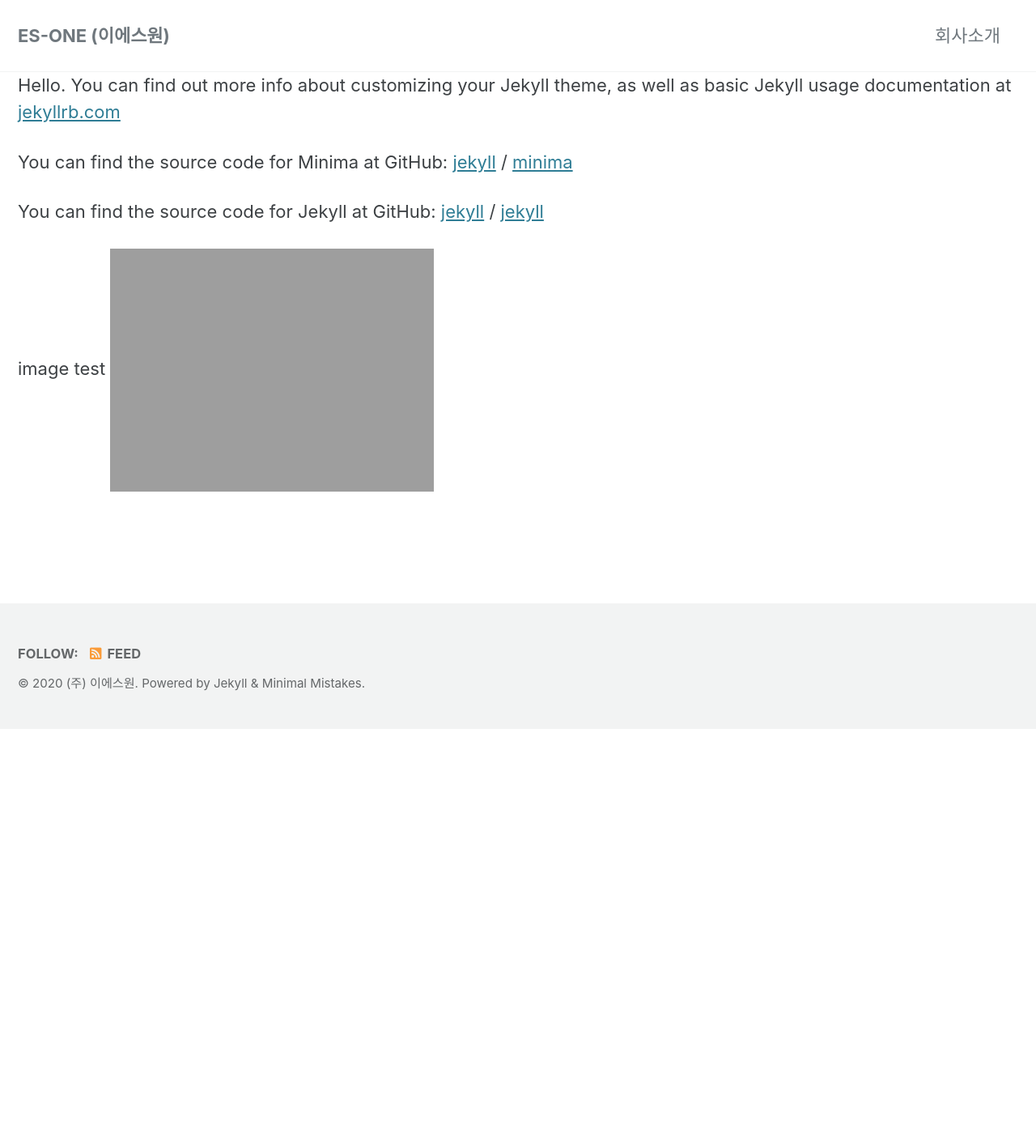
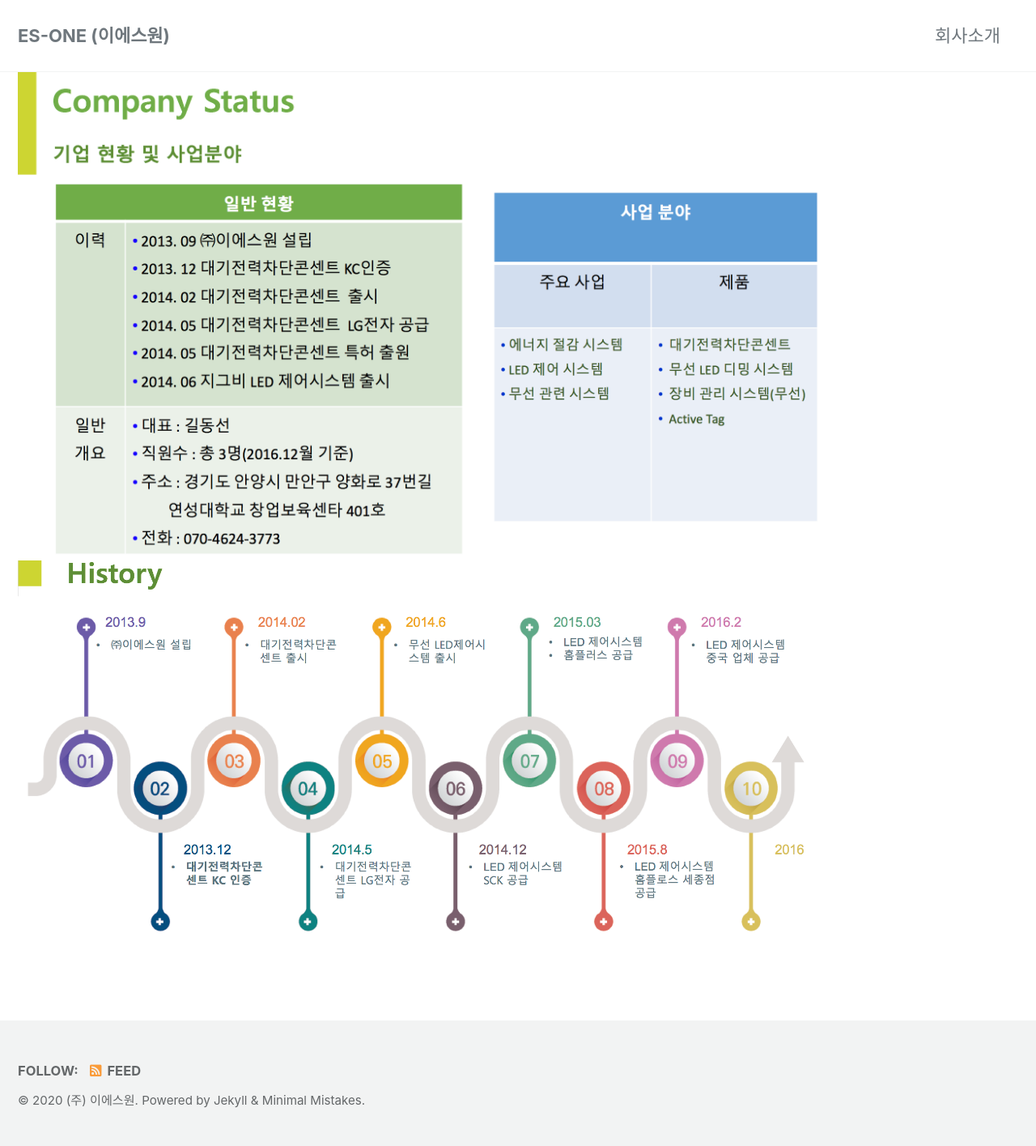
Before and after one commit to es-one/es-one.github.io, a Jekyll site: the page built from _pages/about.md, in a window 1280 px wide. Shown: the whole page at 81% size. Built offline with Jekyll 4.4.1, drawn with Linux system fonts in a browser that asks for light colours; cached includes are drawn as plain includes; before the commit the page ends 900 px from its top, so only the background shows below that.

Commit message:
회사소개

```diff
--- a/_pages/about.md
+++ b/_pages/about.md
@@ -4,17 +4,5 @@ title: About
 permalink: /about/
 ---
 
-Hello. You can find out more info about customizing your Jekyll theme, as well as basic Jekyll usage documentation at [jekyllrb.com](https://jekyllrb.com/)
-
-You can find the source code for Minima at GitHub:
-[jekyll][jekyll-organization] /
-[minima](https://github.com/jekyll/minima)
-
-You can find the source code for Jekyll at GitHub:
-[jekyll][jekyll-organization] /
-[jekyll](https://github.com/jekyll/jekyll)
-
-
-[jekyll-organization]: https://github.com/jekyll
-
-image test <img src="https://es-one.github.io/assets/images/기업현황.jpg" alt="">
+<img src="{{ site.url }}{{ site.baseurl }}/assets/images/company.png" alt="" width='1000' height='1000'/>
+<img src="{{ site.url }}{{ site.baseurl }}/assets/images/history.png" alt="" width='1000' height='1000'/>
```
Also changed, not shown: assets/images/company.png (added), assets/images/history.png (added), assets/images/기업현황.png (deleted), 4 other files.
